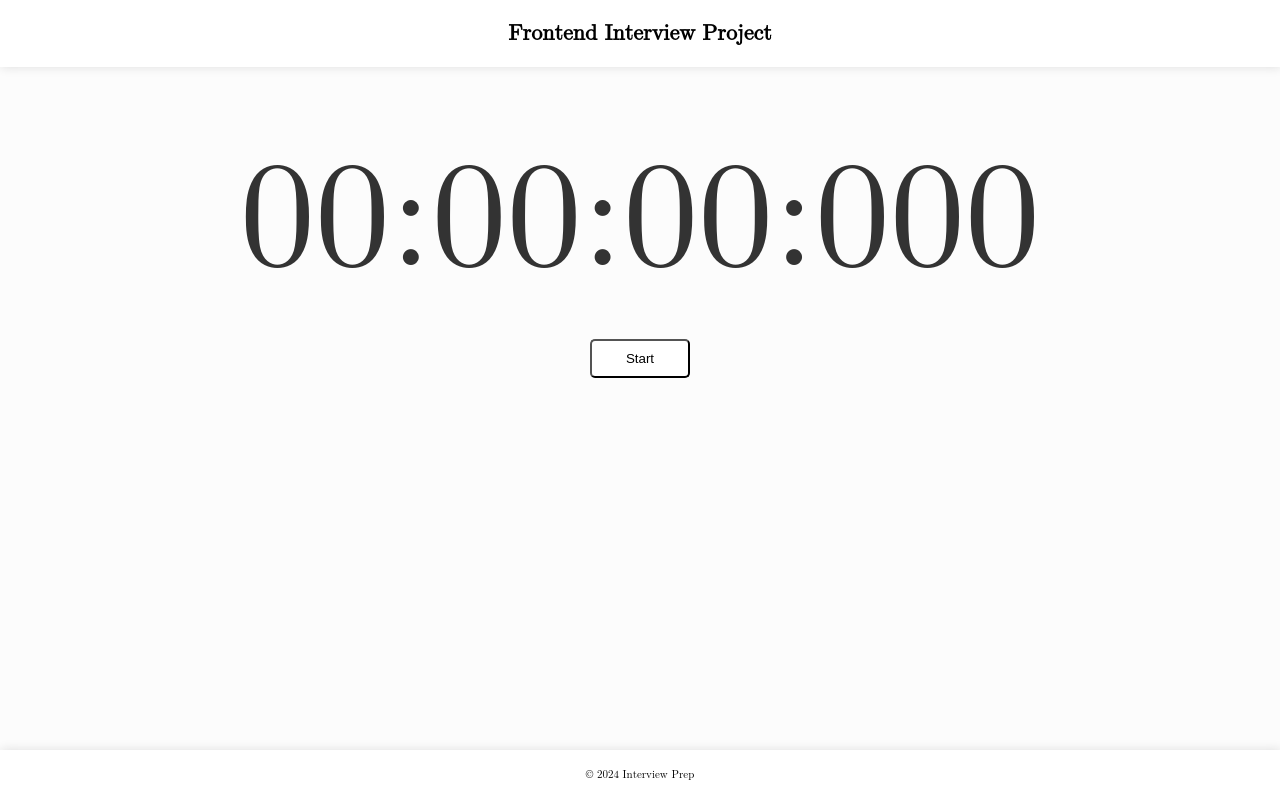
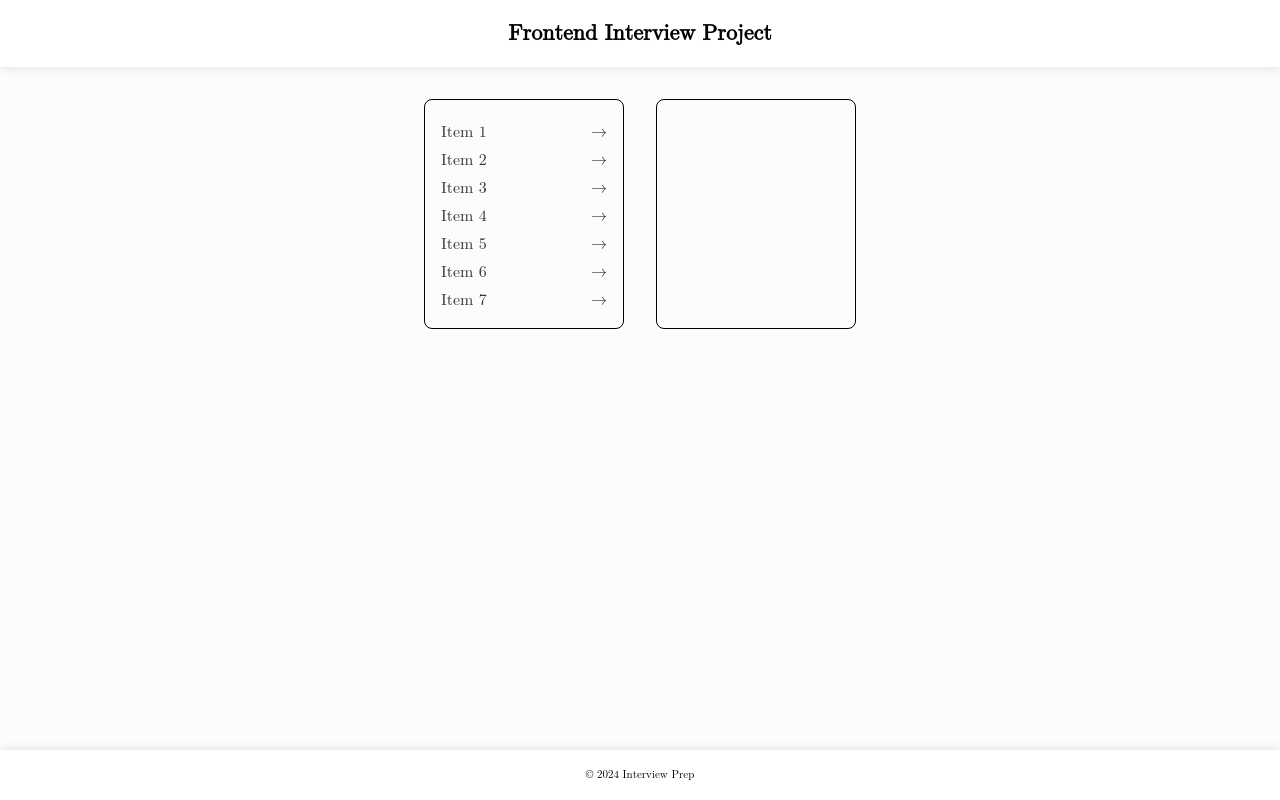
Before and after one commit to Anindya0207/awesome-react, a React (Create React App) app in the folder awesome-react-app/: page / in a window 1280 px wide. Built offline with nearby package versions, Linux system fonts and the light colour scheme.

Commit message:
Transferlist

```diff
--- a/awesome-react-app/src/components/App.tsx
+++ b/awesome-react-app/src/components/App.tsx
@@ -16,7 +16,8 @@ const Tabs = lazy(() => import('./Tabs'));
 const Polling = lazy(() => import('./Polling'));
 const TextInput = lazy(() => import('./TextInput'));
 const ModalExample = lazy(() => import('./Modal'));
-const StopWatch =  lazy(() => import('./StopWatch'));
+const StopWatch = lazy(() => import('./StopWatch'));
+const TransferList = lazy(() => import('./TransferList'));
 
 type ReduxProps = ConnectedProps<typeof connector>;
 type Props = ReduxProps;
@@ -26,7 +27,7 @@ const Fallback = () => <Text>Loading...</Text>;
 const App: React.FC<Props> = (props) => {
   return (
     <Suspense fallback={<Fallback />}>
-      <StopWatch />
+      <TransferList />
     </Suspense>
   );
 };
--- /dev/null
+++ b/awesome-react-app/src/components/TransferList/index.tsx
@@ -0,0 +1,107 @@
+import React, { useState } from 'react';
+import { Flex1, FlexColumn, FlexRow } from '../../Flex';
+import { Box, Button, Text } from '../../BaseElements';
+
+interface Item {
+  id: number;
+  title: string;
+}
+const INITIAL_ITEMS: Item[] = [
+  { id: 1, title: 'Item 1' },
+  { id: 2, title: 'Item 2' },
+  { id: 3, title: 'Item 3' },
+  { id: 4, title: 'Item 4' },
+  { id: 5, title: 'Item 5' },
+  { id: 6, title: 'Item 6' },
+  { id: 7, title: 'Item 7' },
+];
+const TransferList: React.FC<{}> = () => {
+  const [box1Items, setBox1Items] = useState<Item[]>(INITIAL_ITEMS);
+  const [box2Items, setBox2Items] = useState<Item[]>([]);
+  const [draggingItem, setDraggingItem] = useState<Item | null>(null);
+  const handleDragStart = (item: Item) => {
+    setDraggingItem(item);
+  };
+  const allowDrop = (ev: any) => ev.preventDefault();
+  const handleDropToBox1 = () => {
+    if (draggingItem) {
+      setBox1Items((prev) => [draggingItem, ...prev]);
+      setBox2Items((prev) => prev.filter((p) => p.id != draggingItem.id));
+      setDraggingItem(null);
+    }
+  };
+  const handleDropToBox2 = () => {
+    if (draggingItem) {
+      setBox2Items((prev) => [...prev, draggingItem]);
+      setBox1Items((prev) => prev.filter((p) => p.id != draggingItem.id));
+      setDraggingItem(null);
+    }
+  };
+  return (
+    <Flex1 flexDirection="column" justifyContent="center" alignItems="center">
+      <FlexRow>
+        <FlexColumn
+          width={200}
+          p="16px"
+          border="1px solid #000"
+          borderRadius="8px"
+          onDrop={handleDropToBox1}
+          onDragOver={allowDrop}
+        >
+          {box1Items.map((item) => (
+            <FlexRow
+              key={`left-${item.id}`}
+              flex={1}
+              justifyContent="space-between"
+              alignItems="flex-start"
+              maxHeight={20}
+              my={1}
+              style={{ cursor: 'pointer' }}
+              onClick={() => {
+                setBox2Items((prev) => [...prev, item]);
+                setBox1Items((prev) => prev.filter((p) => p.id != item.id));
+              }}
+              draggable
+              onDragStart={() => handleDragStart(item)}
+            >
+              <Text>{item.title}</Text>
+              <Text> → </Text>
+            </FlexRow>
+          ))}
+        </FlexColumn>
+        <FlexColumn
+          width={200}
+          ml={4}
+          p="16px"
+          border="1px solid #000"
+          borderRadius="8px"
+          onDrop={handleDropToBox2}
+          onDragOver={allowDrop}
+        >
+          {box2Items.map((item) => (
+            <FlexRow
+              key={`left-${item.id}`}
+              flex={1}
+              justifyContent="space-between"
+              alignItems="flex-start"
+              my={1}
+              maxHeight={20}
+              style={{ cursor: 'pointer' }}
+              onClick={() => {
+                setBox1Items((prev) => [item, ...prev]);
+                setBox2Items((prev) => prev.filter((p) => p.id != item.id));
+              }}
+              draggable
+              onDragStart={() => handleDragStart(item)}
+            >
+              <Text> ← </Text>
+              <Text>{item.title}</Text>
+            </FlexRow>
+          ))}
+        </FlexColumn>
+      </FlexRow>
+    </Flex1>
+  );
+};
+
+export default TransferList;
```
